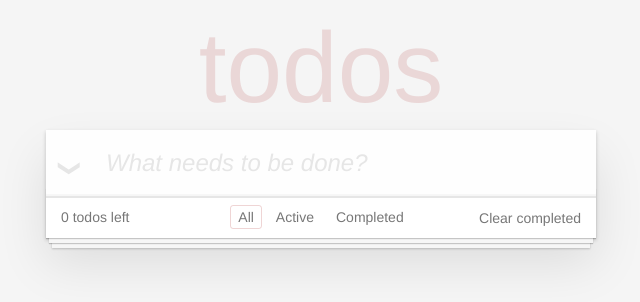
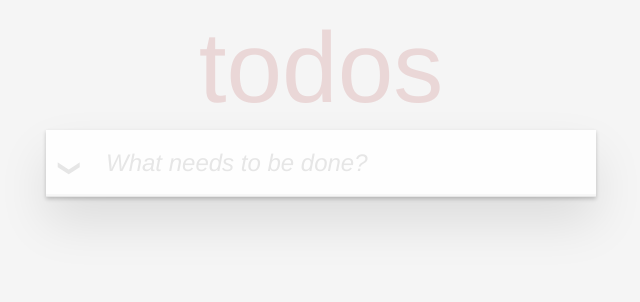
Before and after one commit to frknsprnl/Tasks-Projects, a React (Create React App) app: page / in a window 1280 px wide. Shown: the top 302 px of the page, without its empty margins (319-959 px from the left). Built offline with nearby package versions, Linux system fonts and the light colour scheme.

Commit message:
visibility of elements updated

```diff
--- a/src/App.js
+++ b/src/App.js
@@ -130,7 +130,7 @@ function App() {
           </ul>
         </section>
 
-        <footer className="footer">
+        <footer className="footer" hidden={todos.length === 0 ? true : false}>
           <span className="todo-count">
             <strong>{remainingTodoCounter()} </strong>
             todos left
@@ -166,7 +166,13 @@ function App() {
             </li>
           </ul>
 
-          <button className="clear-completed" onClick={clearCompleted}>
+          <button
+            className="clear-completed"
+            onClick={clearCompleted}
+            hidden={todos.every((item) =>
+              item.isCompleted === true ? false : true
+            )}
+          >
             Clear completed
           </button>
         </footer>
```
